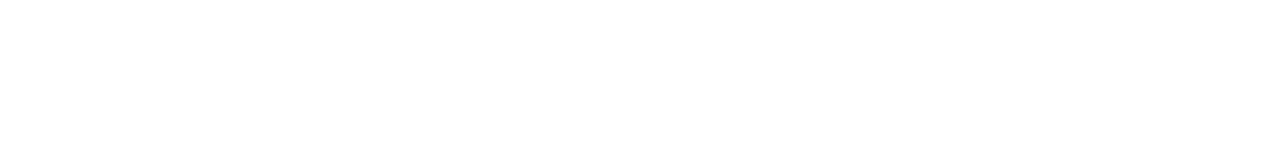
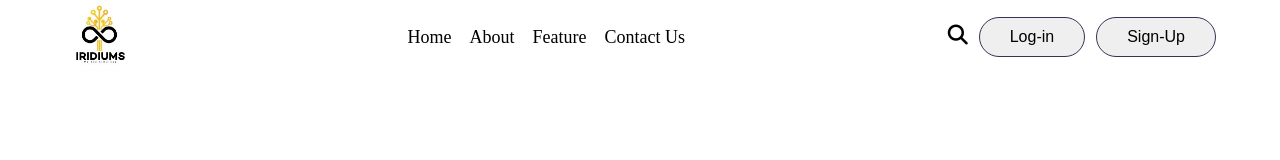
Before and after one commit to RiyaadHossain/NFT-Project, a plain HTML site: page index.html in a window 1280 px wide. Drawn offline with Linux system fonts and the light colour scheme.

Commit message:
Navbar added

```diff
--- /dev/null
+++ b/Styles/Utilities.css
@@ -0,0 +1,15 @@
+.btn-primary {
+  border: 1px solid #333458;;
+  padding: 10px 30px;
+  border-radius: 25px;
+  font-weight: 500;
+  font-size: 16px;
+}
+.btn-primary:hover{
+    transition: .5s linear;
+    background-color: #333458;
+    color: aliceblue;
+}
+.m{
+    margin-left: 7px;
+}
--- a/Styles/style.css
+++ b/Styles/style.css
@@ -0,0 +1,29 @@
+* {
+  padding: 0;
+  margin: 0;
+  box-sizing: border-box;
+}
+
+.navbar {
+  display: flex;
+  justify-content: space-between;
+  align-items: center;
+  padding: 0 5%;
+}
+.logo img {
+  width: 70px;
+}
+.nav-item {
+  display: flex;
+  list-style: none;
+}
+.nav-item > li > a {
+  text-decoration: none;
+  color: black;
+  margin-left: 18px;
+  font-weight: 500;
+  font-size: 18px;
+}
+.icon{
+    font-size: 20px;
+}
--- a/index.html
+++ b/index.html
@@ -5,8 +5,38 @@
     <meta http-equiv="X-UA-Compatible" content="IE=edge">
     <meta name="viewport" content="width=device-width, initial-scale=1.0">
     <title>NFT Project</title>
+    <!-- Link CSS -->
+    <link rel="stylesheet" href="./Styles/style.css">
+    <link rel="stylesheet" href="./Styles/Utilities.css">
+    <!-- Link Font Awesome -->
+    <script src="https://kit.fontawesome.com/c4232a96ca.js" crossorigin="anonymous"></script>
 </head>
 <body>
-
+    <header>
+        <!-- Navbar Section Start -->
+        <div class="navbar">
+            <div class="logo">
+                <img src="./Image/logo.jpg" alt="">
+            </div>
+            <div class="menu">
+                <ul class="nav-item">
+                    <li><a href="">Home</a></li>
+                    <li><a href="">About</a></li>
+                    <li><a href="">Feature</a></li>
+                    <li><a href="">Contact Us</a></li>
+                </ul>
+            </div>
+            <div class="search-div">
+                <i class="fa-solid fa-magnifying-glass icon m"></i>
+                <button class="btn-primary m">Log-in</button>
+                <button class="btn-primary m">Sign-Up</button>
+            </div>
+        </div>
+        <!-- Navbar Section End -->
+        <!-- Hero Section Start -->
+        <!-- Hero Section End -->
+    </header>
+    <main></main>
+    <footer></footer>
 </body>
 </html>
```
